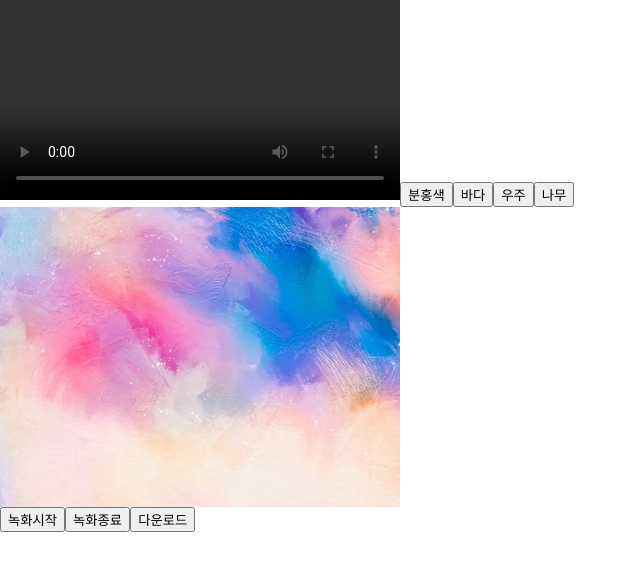
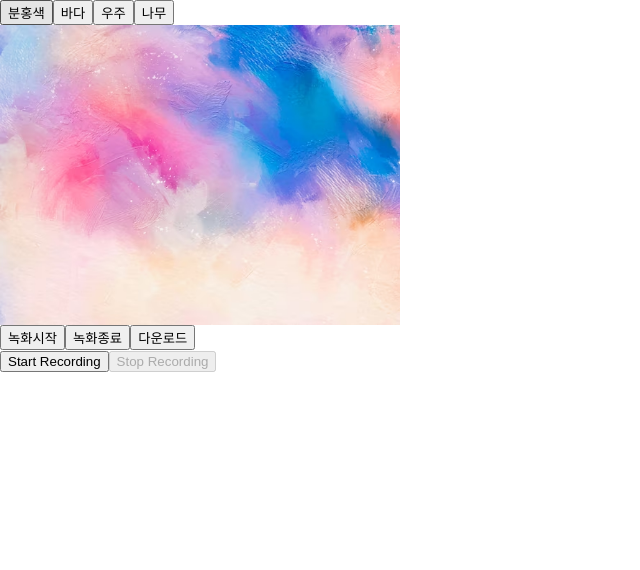
Before and after one commit to AngelaChaejung/Chroma-key-with-canval-API, a React (Create React App) app: page /record in a window 1280 px wide. Shown: the top 570 px of the page, without its empty margins (0-640 px from the left). Built offline with nearby package versions, Linux system fonts and the light colour scheme; no server answers.

Commit message:
[TEST]비디오저장->화면녹화로 방식변경
[TEST]비디오저장->화면녹화로 방식변경

```diff
--- a/package.json
+++ b/package.json
@@ -6,10 +6,13 @@
     "@testing-library/jest-dom": "^5.17.0",
     "@testing-library/react": "^13.4.0",
     "@testing-library/user-event": "^13.5.0",
+    "file-saver": "^2.0.5",
+    "html2canvas": "^1.4.1",
     "react": "^18.2.0",
     "react-canvas": "^1.3.0",
     "react-dom": "^18.2.0",
     "react-scripts": "5.0.1",
+    "recordrtc": "^5.6.2",
     "styled-components": "^6.0.5",
     "web-vitals": "^2.1.4"
   },
--- a/src/App.js
+++ b/src/App.js
@@ -1,5 +1,5 @@
 import "./App.css";
-import React, { useRef } from "react";
+import React from "react";
 
 import VideoProcessor from "./Test";
 
--- /dev/null
+++ b/src/ScreenRecorder.js
@@ -0,0 +1,86 @@
+import React, { useState, useRef } from "react";
+
+function ScreenRecorder() {
+  const [recording, setRecording] = useState(false);
+  const [videoUrl, setVideoUrl] = useState("");
+  const videoRef = useRef(null);
+  const mediaStreamRef = useRef(null);
+  const mediaRecorderRef = useRef(null);
+
+  const startRecording = async () => {
+    try {
+      const mediaStream = await navigator.mediaDevices.getDisplayMedia({ video: true });
+      const mediaRecorder = new MediaRecorder(mediaStream);
+
+      mediaRecorder.ondataavailable = (event) => {
+        if (event.data.size > 0) {
+          const recordedChunks = mediaStreamRef.current.recordedChunks || [];
+          recordedChunks.push(event.data);
+          mediaStreamRef.current.recordedChunks = recordedChunks;
+        }
+      };
+
+      mediaRecorder.onstop = () => {
+        const recordedBlob = new Blob(mediaStreamRef.current.recordedChunks, { type: "video/webm" });
+        const videoUrl = URL.createObjectURL(recordedBlob);
+        setVideoUrl(videoUrl);
+      };
+
+      mediaStreamRef.current = {
+        stream: mediaStream,
+        recordedChunks: [],
+      };
+
+      mediaRecorderRef.current = mediaRecorder;
+
+      setRecording(true);
+      mediaRecorder.start();
+    } catch (error) {
+      console.error("Error starting recording:", error);
+    }
+  };
+
+  const stopRecording = () => {
+    if (mediaRecorderRef.current) {
+      mediaRecorderRef.current.stop();
+      mediaStreamRef.current.stream.getTracks().forEach((track) => track.stop());
+      setRecording(false);
+    }
+  };
+
+  const downloadVideo = () => {
+    const a = document.createElement("a");
+    a.style.display = "none";
+    a.href = videoUrl;
+    a.download = "recorded-video.webm";
+    document.body.appendChild(a);
+    a.click();
+    document.body.removeChild(a);
+  };
+
+  return (
+    <div>
+      <button onClick={startRecording} disabled={recording}>
+        Start Recording
+      </button>
+      <button onClick={stopRecording} disabled={!recording}>
+        Stop Recording
+      </button>
+      {videoUrl && (
+        <div>
+          <video
+            ref={videoRef}
+            controls
+            src={videoUrl}
+            style={{ display: "block", marginTop: "10px" }}
+            width="400"
+            height="300"
+          />
+          <button onClick={downloadVideo}>Download Video</button>
+        </div>
+      )}
+    </div>
+  );
+}
+
+export default ScreenRecorder;
--- a/src/Test.js
+++ b/src/Test.js
@@ -1,5 +1,6 @@
 import React, { useEffect, useRef } from "react";
 import { styled } from "styled-components";
+import ScreenRecorder from "./ScreenRecorder";
 
 const VideoProcessor = () => {
   const videoRef = useRef(null);
@@ -89,7 +90,7 @@ const VideoProcessor = () => {
       const data = imageData.data;
 
       const chromaKeyColor = [47, 178, 155]; // 크로마키 색상 (RGB 값 47, 178, 155로 조정완료. 이 값은 이용하는 크로마키 배경에 따라 변경해야함)
-      const tolerance = 40; // 허용 오차 범위
+      const tolerance = 60; // 허용 오차 범위
 
       for (let i = 0; i < data.length; i += 4) {
         const red = data[i];
@@ -124,12 +125,19 @@ const VideoProcessor = () => {
 
   return (
     <>
-      <video width={"400px"} id="video" ref={videoRef} autoPlay controls crossOrigin="anonymous"></video>
+      <video
+        width={"400px"}
+        id="video"
+        ref={videoRef}
+        autoPlay
+        controls
+        crossOrigin="anonymous"
+        style={{ display: "none" }}
+      ></video>
       <button onClick={() => setSelectedBackground(0)}>분홍색</button>
       <button onClick={() => setSelectedBackground(1)}>바다</button>
       <button onClick={() => setSelectedBackground(2)}>우주</button>
       <button onClick={() => setSelectedBackground(3)}>나무</button>
-
       <canvas id="c1" ref={c1Ref} width="400" height="300" style={{ display: "none" }}></canvas>
       <StContainer>
         {/* <StBgImg  /> */}
@@ -144,12 +152,12 @@ const VideoProcessor = () => {
       <button onClick={record}>녹화시작</button>
       <button onClick={endRecord}>녹화종료</button>
       <button onClick={download}>다운로드</button>
-
       {recordedMediaUrl && (
         <video controls>
           <source src={recordedMediaUrl} type="video/webm" />
         </video>
       )}
+      <ScreenRecorder />
     </>
   );
 };
```
Also changed, not shown: 1 other file (tests, documents, lock files or other folders).
